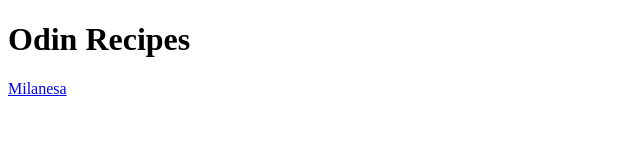
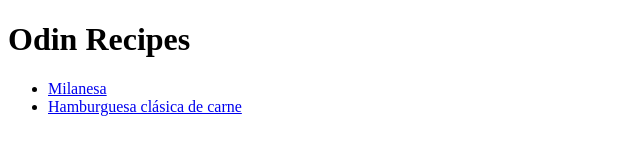
Before and after one commit to carajo2008/odin-recipes, a plain HTML site: page index.html in a window 1280 px wide. Shown: the whole page, without its empty margins (0-640 px from the left). Drawn offline with Linux system fonts and the light colour scheme.

Commit message:
Agregué receta hamburguesa en index.html

```diff
--- a/index.html
+++ b/index.html
@@ -7,6 +7,9 @@
 </head>
 <body>
   <h1>Odin Recipes</h1>
-    <a href="recipes/milanesa.html">Milanesa</a>
+    <ul>
+  <li><a href="recipes/milanesa.html">Milanesa</a></li>
+   <li><a href="recipes/hamburguesa.html">Hamburguesa clásica de carne</a></li>
+</ul>
 </body>
 </html>
```
